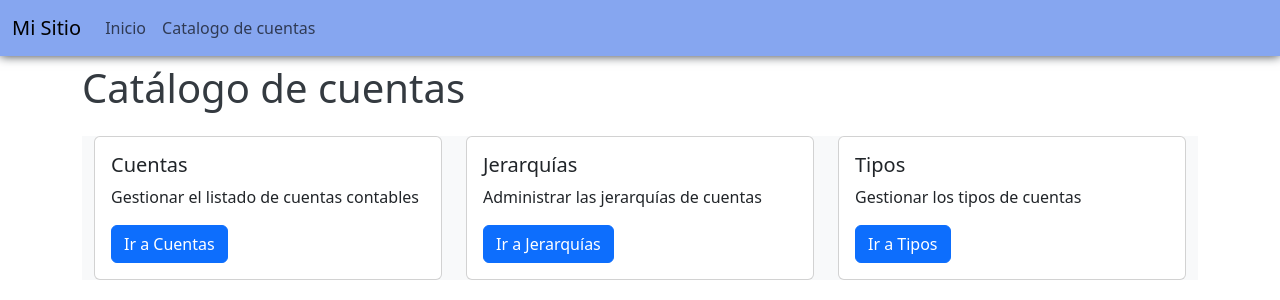
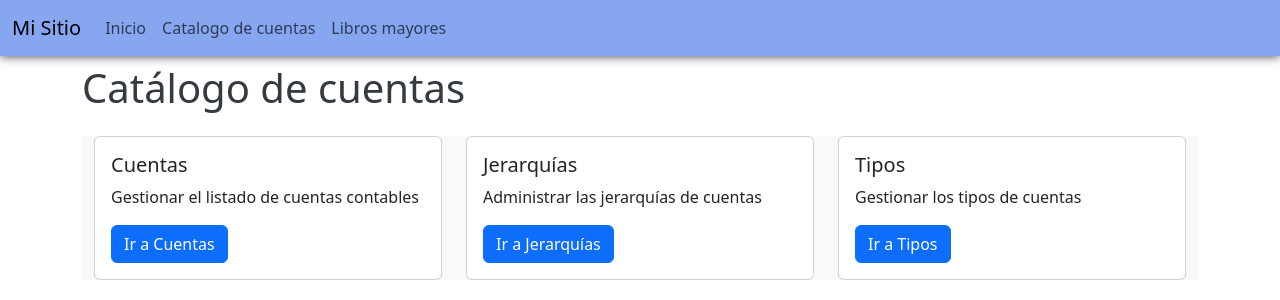
Before and after one commit to xsismadn3ss/conta-system, a Django app: page /catalogo/ in a window 1280 px wide. Shown: the top 300 px of the page. Run offline with Django 5.2, Linux system fonts and the light colour scheme; some libraries are stand-ins or nearby versions.

Commit message:
feat(libros): add navigation link for Libros mayores in the main menu

```diff
--- a/templates/base.html
+++ b/templates/base.html
@@ -71,6 +71,9 @@
                         <li class="nav-item">
                             <a class="nav-link text-hov" href="{% url "catalogo:index" %}">Catalogo de cuentas</a>
                         </li>
+                        <li class="nav-item">
+                            <a href="{% url "libros:index" %}" class="nav-link">Libros mayores</a>
+                        </li>
                     </ul>
                 </div>
             </div>
```
